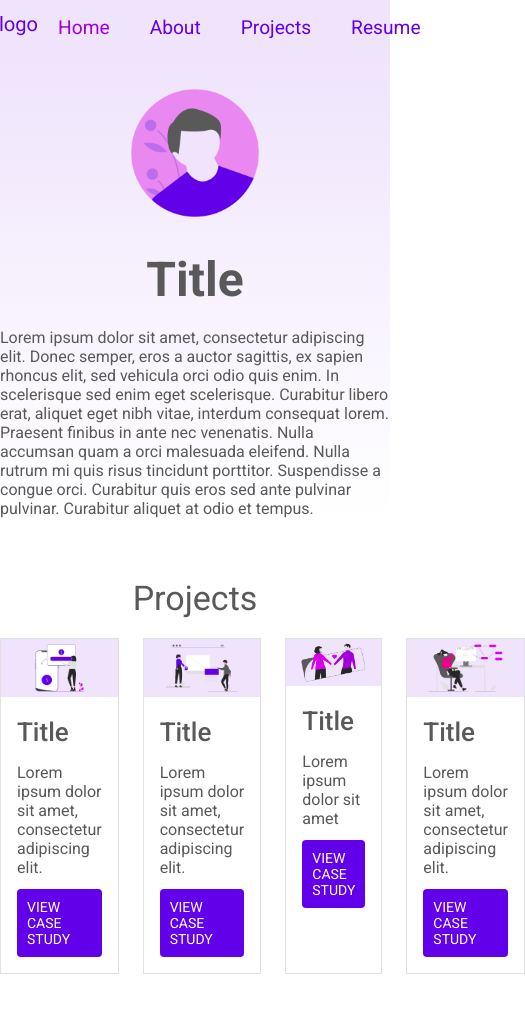
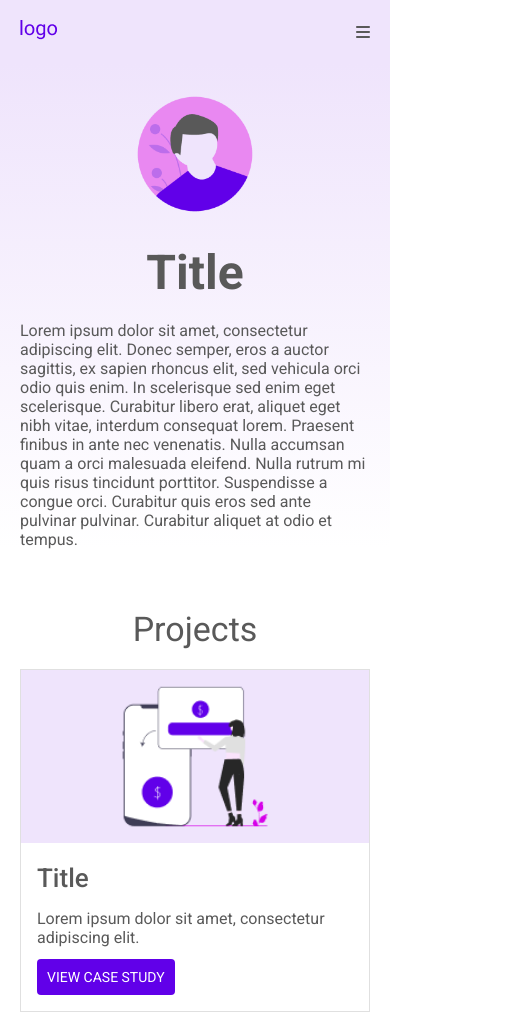
Before and after one commit to hooman-faily/Portfolio-Code-Template-HTML-CSS, a plain HTML site: page index.html in a window 390 px wide. Shown: the top 1031 px of the page, 525 px wide, since content can reach past the window. Drawn offline with Linux system fonts and the light colour scheme.

Commit message:
part 2 documentation added

```diff
--- a/css/style.css
+++ b/css/style.css
@@ -33,6 +33,10 @@ body{
  .navItem.selected{
     color: var(--Secondary-dark);
  }
+
+.mobileMenu{
+   display: none;
+}
 
  section.hero{
     background: var(--Primary-gradient);
@@ -180,6 +184,12 @@ body{
   .heroContent {
       width: 80%;
    }
+   .projectContainer{
+      flex-wrap: wrap;
+   }
+   .projectCard{
+      width: 48%;
+   }
 }
 @media all and (max-width: 768px) {
    .heroContainer{
@@ -194,4 +204,19 @@ body{
   .heroContent {
       width: 100%;
    }
+   .projectCard{
+      width: 100%;
+   }
 }
+
+@media all and (max-width: 576px) {
+   .mobileMenu {
+      display: block;
+   }
+   ul.nav{
+      display: none;
+   }
+   .topNave{
+      padding: 20px 0;
+   }
+}
--- a/css/variables.css
+++ b/css/variables.css
@@ -1,4 +1,5 @@
 @import url('https://fonts.googleapis.com/css2?family=Roboto:ital,wght@0,100;0,300;0,400;0,500;0,700;0,900;1,100;1,300;1,400;1,500;1,700;1,900&display=swap');
+@import url('https://cdnjs.cloudflare.com/ajax/libs/font-awesome/6.4.2/css/all.min.css');
 :root{
    --Primary:#6100E9;
    --Primary-light:#995DF0;
@@ -61,6 +62,6 @@
 }
 @media all and (max-width: 576px) {
    :root{
-      --container-width: 100%;
+      --container-width: calc(100% - 40px);
    }
 }
--- a/index.html
+++ b/index.html
@@ -19,6 +19,9 @@
         <li><a href="#" class="navItem">Projects</a></li>
         <li><a href="#" class="navItem">Resume</a></li>
       </ul>
+      <div class="mobileMenu">
+        <i class="fa-solid fa-bars"></i>
+      </div>
     </div>
   </nav>
   <section class="hero">
```
Also changed, not shown: 1 other file.
